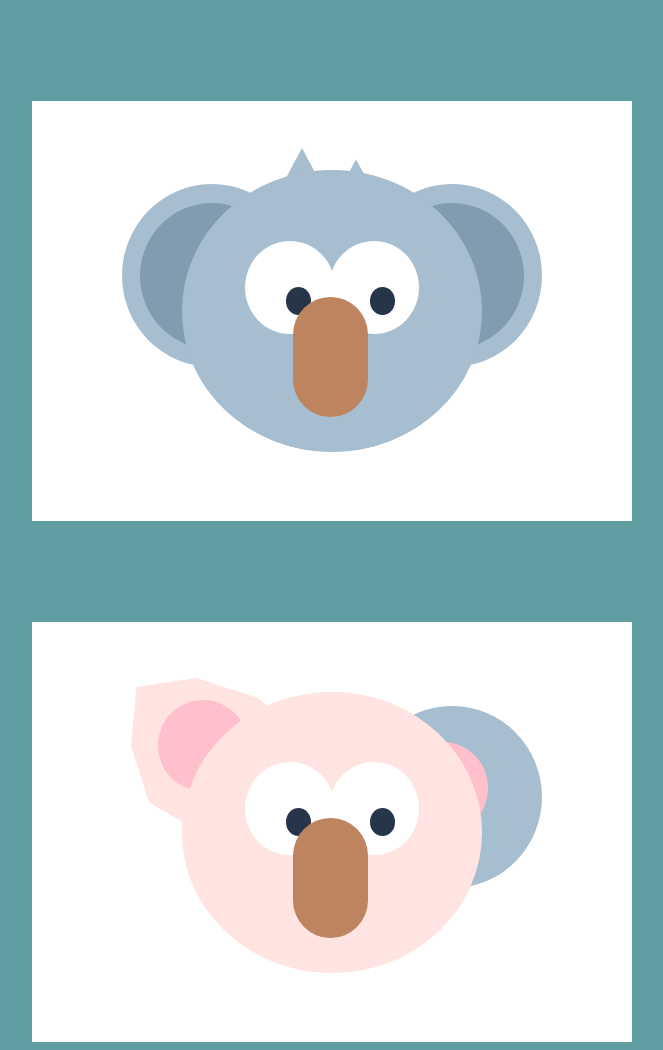
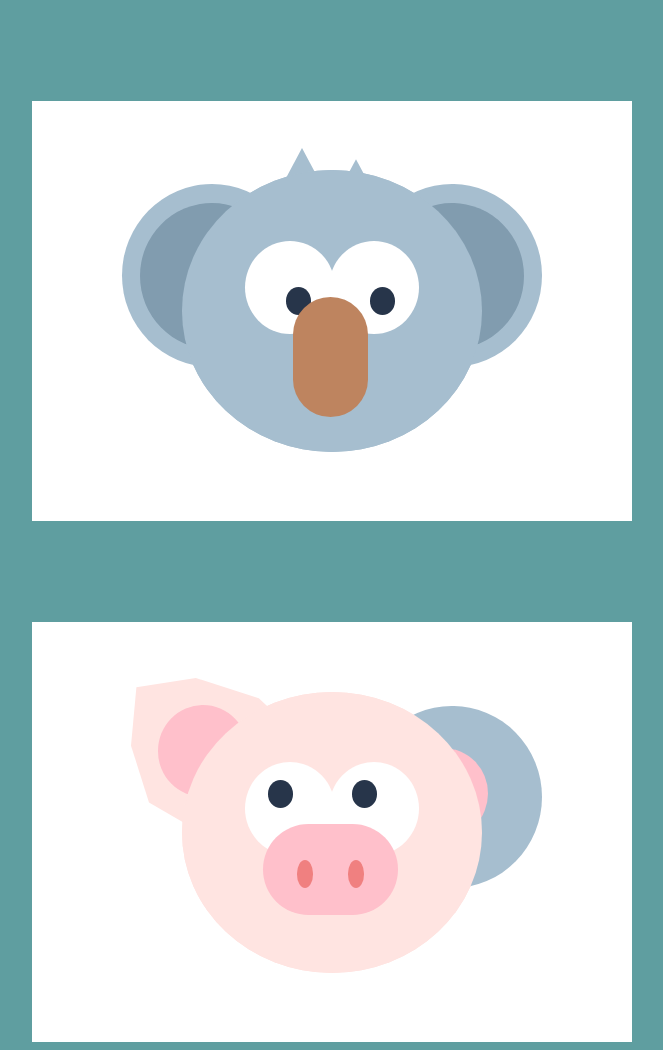
Before and after one commit to FridaSjoholm/CssImages, a plain HTML site: page index.html in a window 1280 px wide. Shown: the whole page, without its empty margins (308-971 px from the left). Drawn offline with Linux system fonts and the light colour scheme.

Commit message:
Edits nose and eyes

```diff
--- a/index.html
+++ b/index.html
@@ -58,10 +58,10 @@
              </div>
            </div>
 
-            <div class="pig-nose"></div>
-
-           <div class="pig-hair-left"></div>
-           <div class="pig-hair-right"></div>
+            <div class="pig-nose">
+              <div class="pig-nostril-left"></div>
+              <div class="pig-nostril-right"></div>
+            </div>
          </div>
       </div>
   </body>
--- a/styles.css
+++ b/styles.css
@@ -176,7 +176,7 @@ body{
   border-radius: 50%;
   width: 50%;
   height: 50%;
-  top: 20%;
+  top: 23%;
   left: 20%;
   background: Pink;
   z-index: 2;
@@ -206,19 +206,39 @@ body{
   position: absolute;
   width: 28%;
   height: 30%;
-  top: 50%;
-  left: 45%;
+  top: 20%;
+  left: 25%;
   border-radius: 50%;
   background: #27354A;
 }
 
 .pig-nose{
   position: absolute;
-  background: #BE845F;
-  width: 25%;
-  height: 42.5%;
-  left: 37%;
-  top: 45%;
+  background: pink;
+  width: 45%;
+  height: 32.5%;
+  left: 27%;
+  top: 47%;
   border-radius: 50px;
   z-index: 4;
 }
+
+.pig-nostril-left{
+  position: absolute;
+  width: 12%;
+  height: 30%;
+  top: 40%;
+  left: 25%;
+  border-radius: 50%;
+  background: LightCoral;
+}
+
+.pig-nostril-right{
+  position: absolute;
+  width: 12%;
+  height: 30%;
+  top: 40%;
+  right: 25%;
+  border-radius: 50%;
+  background: LightCoral;
+}
```
